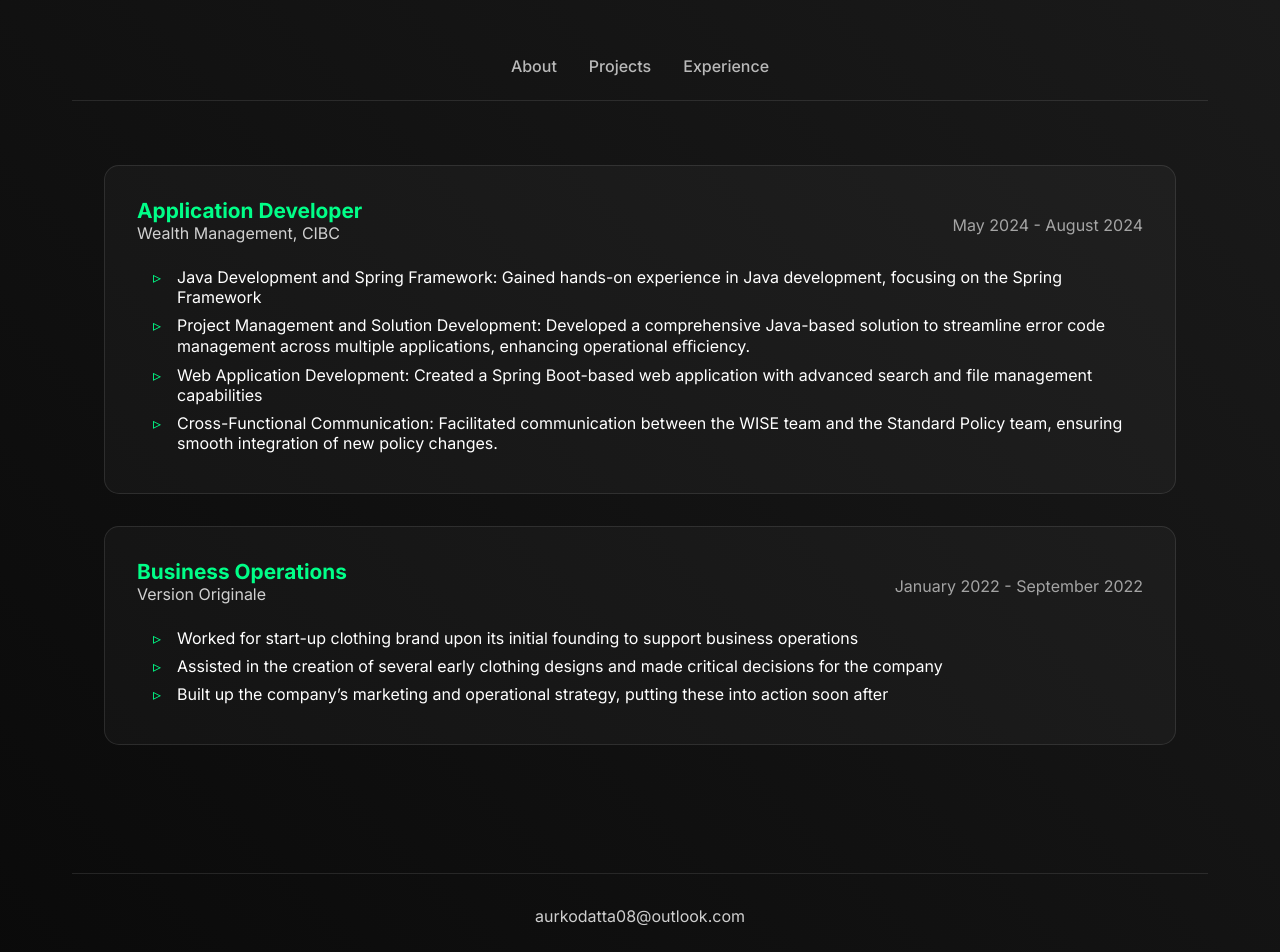
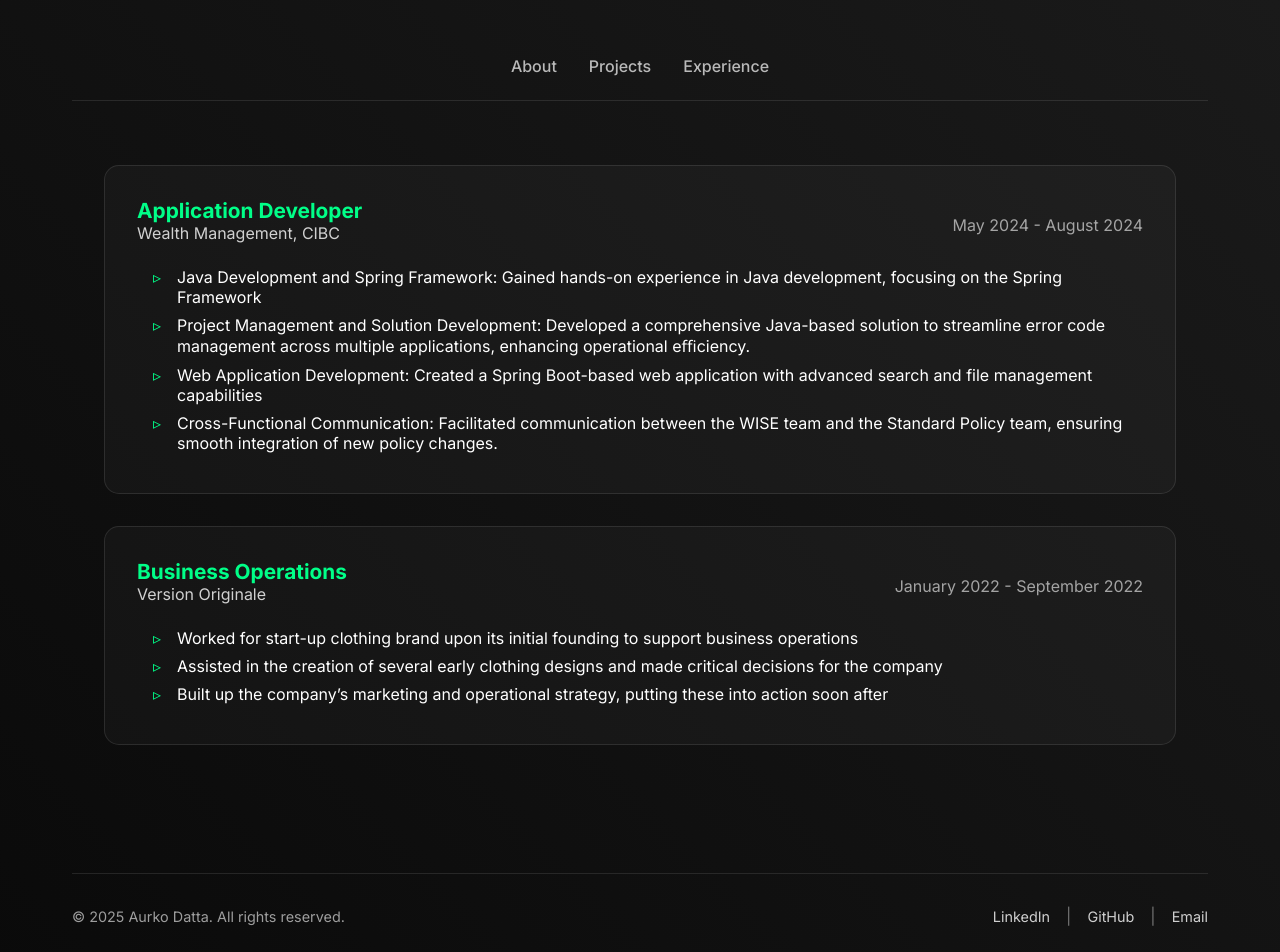
Before and after one commit to AurkoDatta/Portfolio, a React (Vite) app: page /experience in a window 1280 px wide. Shown: the top 952 px of the page. Built offline with nearby package versions, Linux system fonts and the light colour scheme.

Commit message:
Updated the footer

```diff
--- a/src/Components/Footer.jsx
+++ b/src/Components/Footer.jsx
@@ -1,9 +1,23 @@
 export default function Footer() {
     return (
         <footer className="footer">
-            <a href="mailto:john.doe@example.com" className="email-link">
-                aurkodatta08@outlook.com
-            </a>
+            <div className="footer-copyright">
+                © 2025 Aurko Datta. All rights reserved.
+            </div>
+
+            <div className="footer-socials">
+                <a href="https://www.linkedin.com/in/aurko-datta-624623284/" target="_blank" rel="noreferrer">
+                    LinkedIn
+                </a>
+                <span className="divider">|</span>
+                <a href="https://github.com/AurkoDatta" target="_blank" rel="noreferrer">
+                    GitHub
+                </a>
+                <span className="divider">|</span>
+                <a href="mailto:aurkodatta08@outlook.com">
+                    Email
+                </a>
+            </div>
         </footer>
     )
 }
--- a/src/index.css
+++ b/src/index.css
@@ -238,3 +238,40 @@ body {
   flex-direction: column;
   justify-content: space-between;
 }
+
+/* Footer Updates */
+.footer {
+  display: flex;
+  justify-content: space-between;
+  align-items: center;
+  padding: 2rem 0;
+  margin-top: 4rem;
+  border-top: 1px solid rgba(255,255,255,0.1);
+}
+
+.footer-copyright {
+  color: rgba(255,255,255,0.6);
+  font-size: 0.9rem;
+}
+
+.footer-socials {
+  display: flex;
+  gap: 1rem;
+  align-items: center;
+}
+
+.footer-socials a {
+  color: rgba(255,255,255,0.8);
+  text-decoration: none;
+  font-size: 0.9rem;
+  transition: color 0.3s ease;
+}
+
+.footer-socials a:hover {
+  color: var(--accent-color);
+}
+
+.divider {
+  color: rgba(255,255,255,0.4);
+  user-select: none;
+}
```
